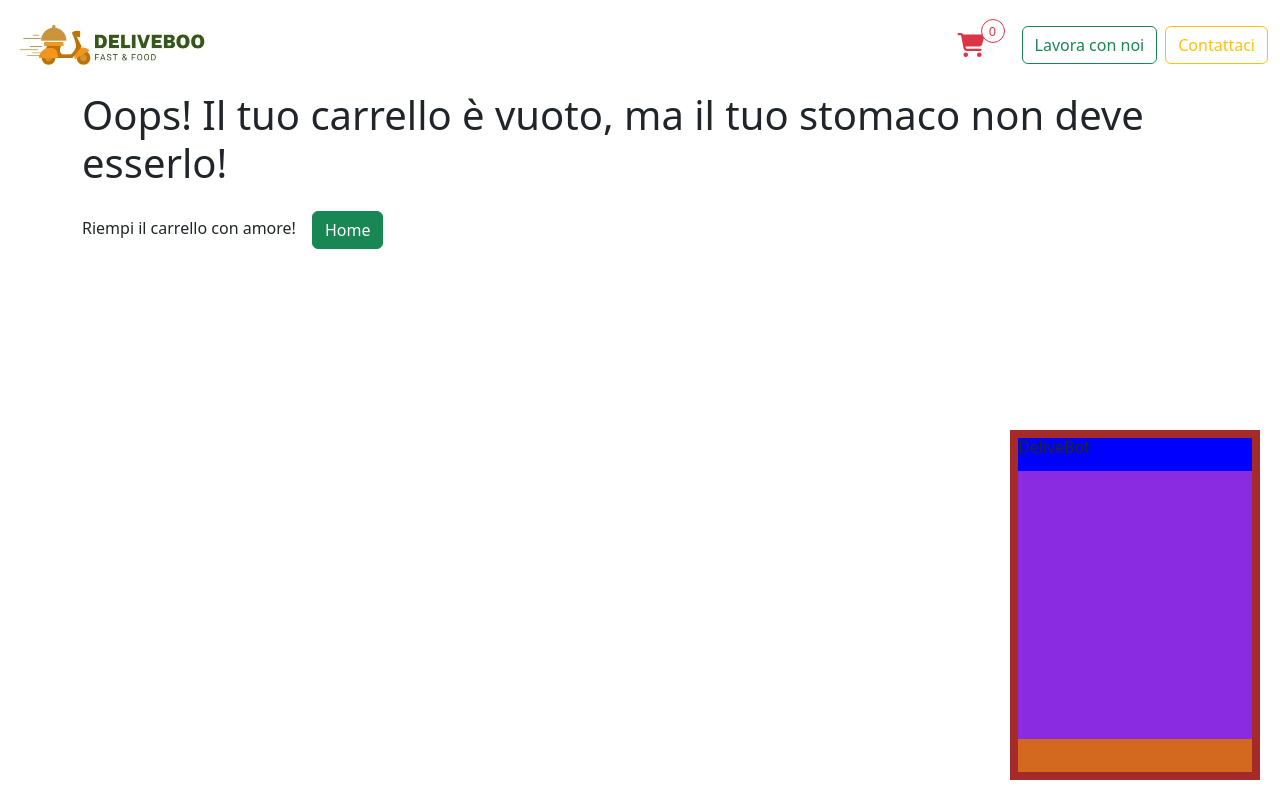
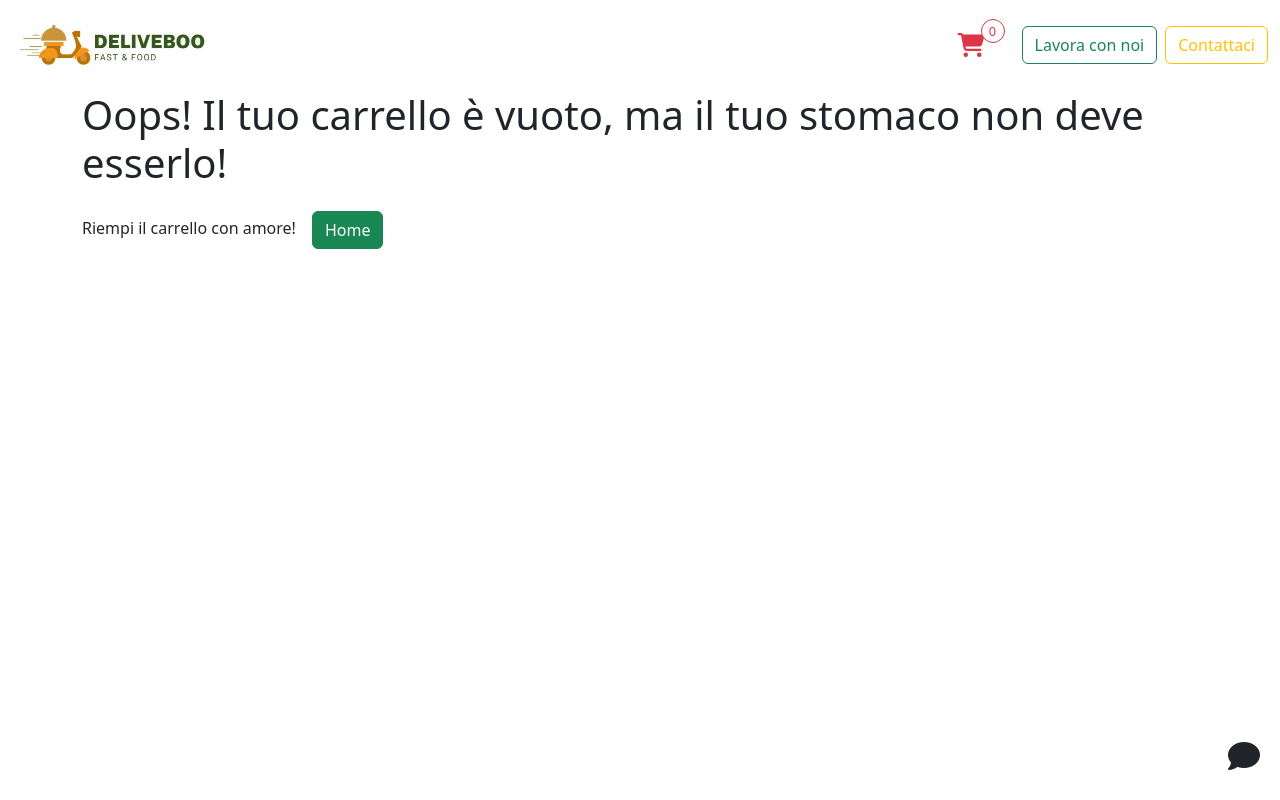
Before and after one commit to Denis-Turbatu/vite-vue-deliveboo, a Vue app: page /carrello in a window 1280 px wide. Built offline with nearby package versions, Linux system fonts and the light colour scheme; what vue-braintree would draw is missing.

Commit message:
add bot style

```diff
--- a/src/components/ChatApp.vue
+++ b/src/components/ChatApp.vue
@@ -1,4 +1,5 @@
 <script>
+import { Logger } from 'sass';
 import {store} from '../store'
 import axios from 'axios';
 
@@ -9,50 +10,96 @@ export default {
     }
   },
   created() {
-
+    const newMessageReceive = {
+      "figure": "DeliveBot",
+      "message": "Ciao! 😃 Benvenuto/a nel nostro servizio di delivery! Sono qui per aiutarti a trovare il miglior ristorante o piatto secondo i tuoi gusti. 🍕🍔🍣 Dimmi un po', cosa ti piacerebbe mangiare oggi? 🔍 Oppure, se hai già un ristorante in mente e vuoi sapere i piatti disponibili, fammi sapere e ti darò una lista! 📋 Fammi sapere! 😊",
+    }
+    this.store.chat.push(newMessageReceive)
+    // this.sendMessage();
   },
   methods: {
     sendMessage() {
-      const data = {
-        th
+      const messageSendcopy = this.store.mesUser;
+
+      this.store.mesUser = '';
+
+      const newMessageSend = {
+        "figure": "user",
+        "message": messageSendcopy
       };
 
-      axios.post(`${store.urlBack}/api/chat`).then(resp => {
+      this.store.chat.push(newMessageSend);
 
+      const data = {
+        'message': messageSendcopy,
+        'thread_id': this.store.thread_id
+      };
+
+      axios.post(`${store.urlBack}/api/chat`, data).then(resp => {
+        console.log(resp);
+        store.thread_id = resp.data.thread_id
+        const newMessageReceive = {
+          "figure": 'DeliveBot',
+          "message": resp.data.message
+        };
+        this.store.chat.push(newMessageReceive)
       })
+    },
+    getImgPath(img) {
+      return new URL(`../assets/img/${img}`, import.meta.url).href;
+    },
+    togglechatIsOpen() {
+      this.store.chatIsOpen = !this.store.chatIsOpen;
     }
   }
 }
 </script>
 
 <template>
-  <div id="chat" class="px-2 py-2">
-    <header>
+  <div @click="togglechatIsOpen" v-if="!store.chatIsOpen" id="chat-icon">
+    <!-- <img :src="getImgPath(chat.png)" alt=""> -->
+    <i class="fa-solid fa-comment"></i>
+  </div>
+
+  <div v-else id="chat" class="px-2 py-2">
+    <header class="d-flex justify-content-between align-items-center px-2">
       <h6>DeliveBot</h6>
+      <i @click="togglechatIsOpen" class="ms_close-icon fa-regular fa-circle-xmark"></i>
     </header>
     <main>
-      <!-- <div v-for="message in mesPrint" class="d-flex message"
+      <div v-for="message in store.chat" class="d-flex"
         :class="message.figure === 'user' ? 'justify-content-end' : ''">
-        <div class="col">
-          <p :class="message.figure === 'Chopper' ? 'received' : 'send'">{{ message.messages }}</p>
+        <div class="py-2">
+          <p :class="message.figure === 'DeliveBot' ? 'received' : 'send'">
+            {{ message.message }}
+            <span>{{ message.figure }}</span>
+          </p>
         </div>
-      </div> -->
+      </div>
     </main>
-    <footer>
-      <!-- <div class="d-flex align-items-center gap-2 pt-4">
-        <input class="flex-grow-1" type="text" placeholder="Chatta" v-model="mesUser">
-        <i v-if="mesUser === ''" class="fa-regular fa-paper-plane"></i>
-        <i v-else @click="startThread" class="fa-solid fa-paper-plane"></i>
-      </div> -->
+    <footer class="d-flex align-items-center gap-2">
+        <input @keyup.enter="sendMessage" class="ms_input-chat flex-grow-1" type="text" placeholder="Chatta" v-model="store.mesUser">
+        <i v-if="store.mesUser === ''" class="fa-regular fa-paper-plane"></i>
+        <i v-else @click="sendMessage" class="fa-solid fa-paper-plane"></i>
     </footer>
   </div>
 </template>
 
 <style lang="scss" scoped>
+#chat-icon {
+  font-size: 2rem;
+  position: fixed;
+  right: 20px;
+  bottom: 20px;
+  z-index: 10;
+
+}
+
 #chat {
-  width: 250px;
-  height: 350px;
-  background-color: brown;
+  width: 300px;
+  height: 400px;
+  border-radius: 20px;
+  background-color: rgb(240, 240, 240);
   position: fixed;
   right: 20px;
   bottom: 20px;
@@ -60,29 +107,55 @@ export default {
 
   header {
     height: 10%;
-    background-color: blue;
 
+    .ms_close-icon {
+      font-size: 1.5rem;
+    }
   }
 
   main {
     height: 80%;
-    background-color: blueviolet;
     overflow-y: scroll;
+    padding-bottom: 10px;
+
+    p {
+      margin-bottom: 0;
+      position: relative;
+
+      span{
+        position: absolute;
+        right: 5px;
+        bottom: 5px;
+        color: grey;
+      }
+    }
 
     .received {
-      background-color: rgb(119, 203, 1);
+      background-color: rgb(196, 239, 135);
       padding: 10px;
+      border-radius: 10px;
     }
 
     .send {
-      background-color: rgb(240, 240, 240);
+      background-color: rgb(255, 255, 255);
       padding: 10px;
+      border-radius: 10px;
     }
   }
 
   footer {
     height: 10%;
-    background-color: chocolate;
+    background-color: white;
+    padding: 5px 15px;
+    border-radius: 20px;
+
+    .ms_input-chat {
+      border: none;
+
+      &:focus{
+        outline: none;
+      }
+    }
   }
 }
 </style>
--- a/src/store.js
+++ b/src/store.js
@@ -9,4 +9,8 @@ export const store = reactive({
   storeRestaurantId: null,
   flagUpdating: false,
   cardNum: 0,
+  thread_id: '',
+  chat: [],
+  mesUser: '',
+  chatIsOpen: false
 });
```
Also changed, not shown: src/assets/img/chat.png (added).
